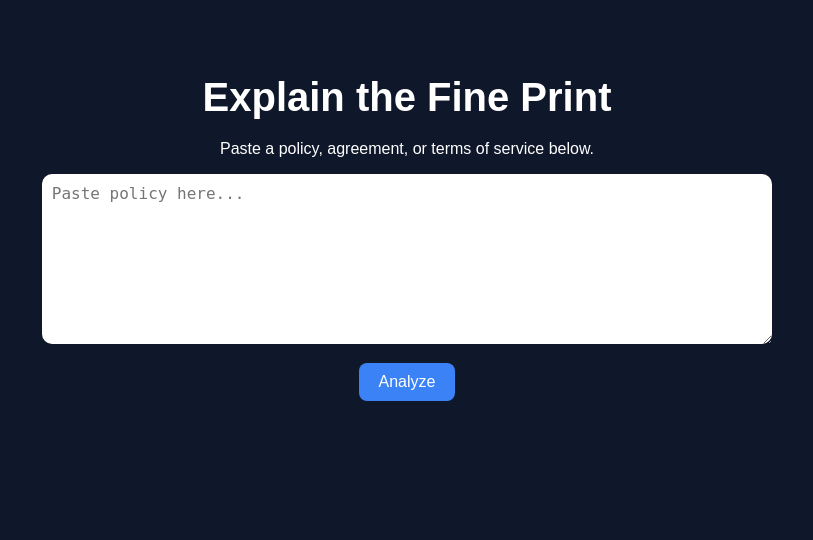
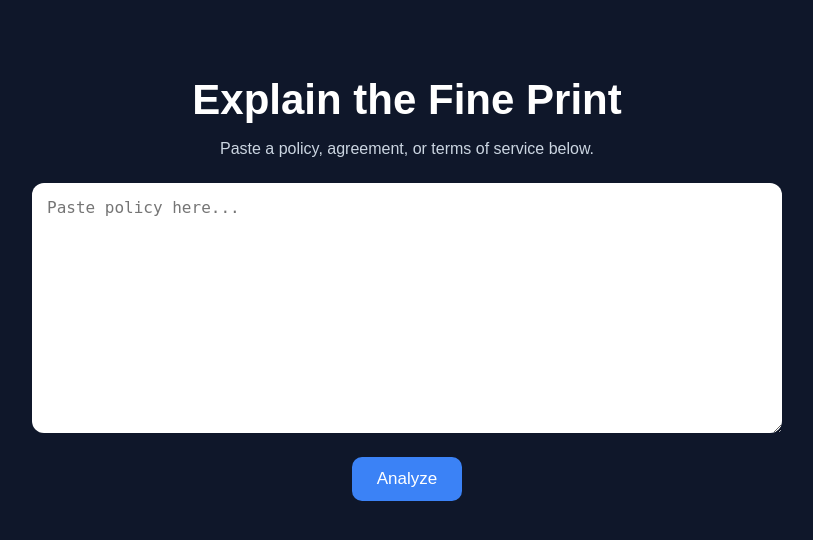
Before and after one commit to hishychaudhary-stack/fine-print-explainer, a Flask app: page / in a window 1280 px wide. Shown: the top 540 px of the page, without its empty margins (233-1046 px from the left). Run offline with Flask 3, Linux system fonts and the light colour scheme.

Commit message:
Update style.css

```diff
--- a/static/style.css
+++ b/static/style.css
@@ -1,33 +1,44 @@
 body {
-    font-family: Arial;
+    font-family: Arial, sans-serif;
     background: #0f172a;
     color: white;
     text-align: center;
     padding: 40px;
 }
 
+.container {
+    max-width: 900px;
+    margin: auto;
+}
+
 h1 {
-    font-size: 40px;
-    margin-bottom: 20px;
+    font-size: 42px;
+    margin-bottom: 10px;
+}
+
+.subtitle {
+    color: #cbd5e1;
+    margin-bottom: 25px;
 }
 
 textarea {
-    width: 60%;
-    height: 150px;
-    padding: 10px;
-    border-radius: 10px;
+    width: 80%;
+    height: 220px;
+    padding: 15px;
+    border-radius: 12px;
     border: none;
     font-size: 16px;
+    resize: vertical;
 }
 
 button {
-    margin-top: 15px;
-    padding: 10px 20px;
+    margin-top: 20px;
+    padding: 12px 25px;
     border: none;
-    border-radius: 8px;
+    border-radius: 10px;
     background: #3b82f6;
     color: white;
-    font-size: 16px;
+    font-size: 17px;
     cursor: pointer;
 }
 
@@ -38,10 +49,27 @@ button:hover {
 .card {
     margin: 20px auto;
     padding: 20px;
-    width: 60%;
-    border-radius: 12px;
+    width: 75%;
+    border-radius: 14px;
+    text-align: left;
 }
 
-.HIGH { background: #dc2626; }
-.MEDIUM { background: #f59e0b; }
-.LOW { background: #16a34a; }
+.HIGH {
+    background: #dc2626;
+}
+
+.MEDIUM {
+    background: #f59e0b;
+}
+
+.LOW {
+    background: #16a34a;
+}
+
+.back-link {
+    display: inline-block;
+    margin-top: 25px;
+    color: #93c5fd;
+    text-decoration: none;
+    font-weight: bold;
+}
```
